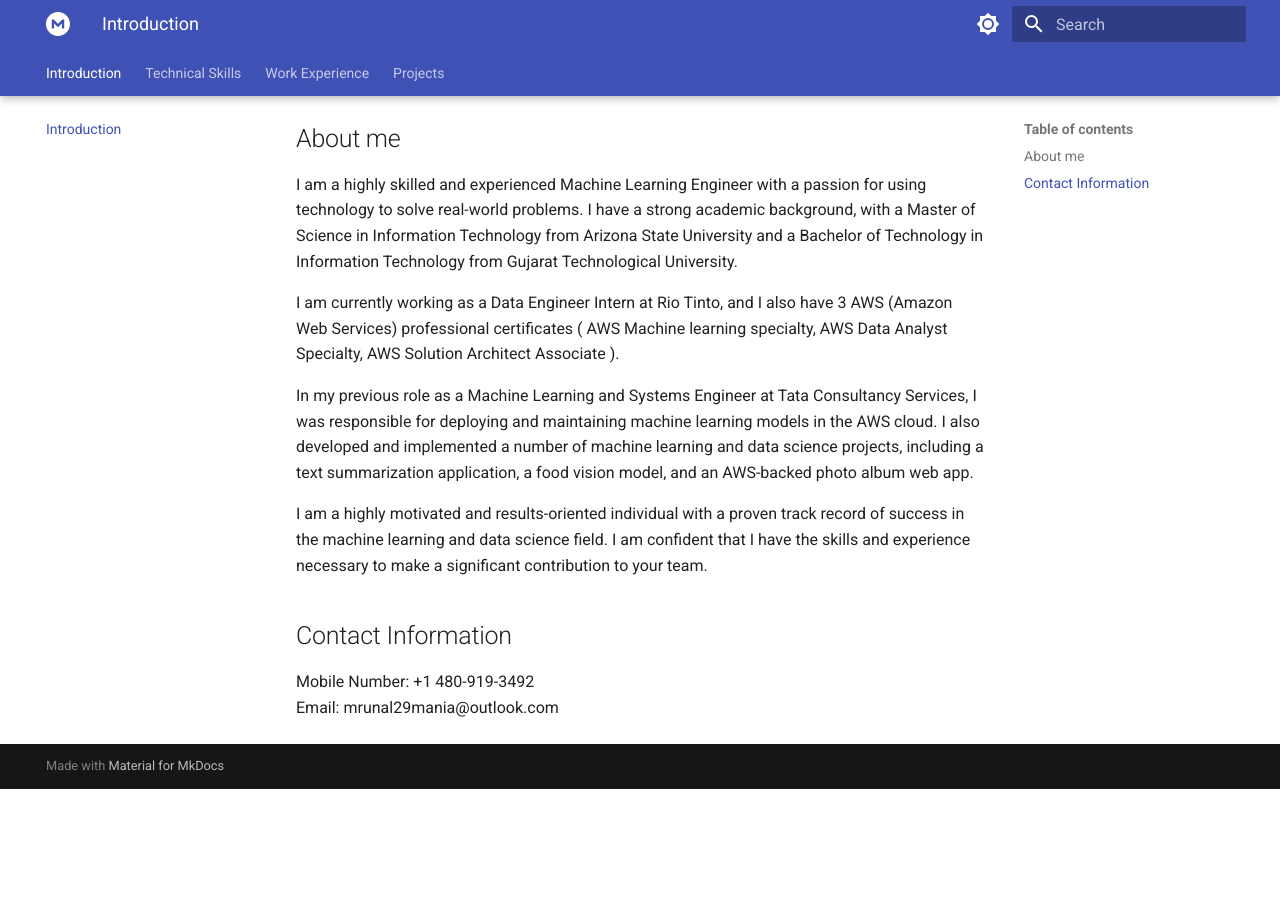
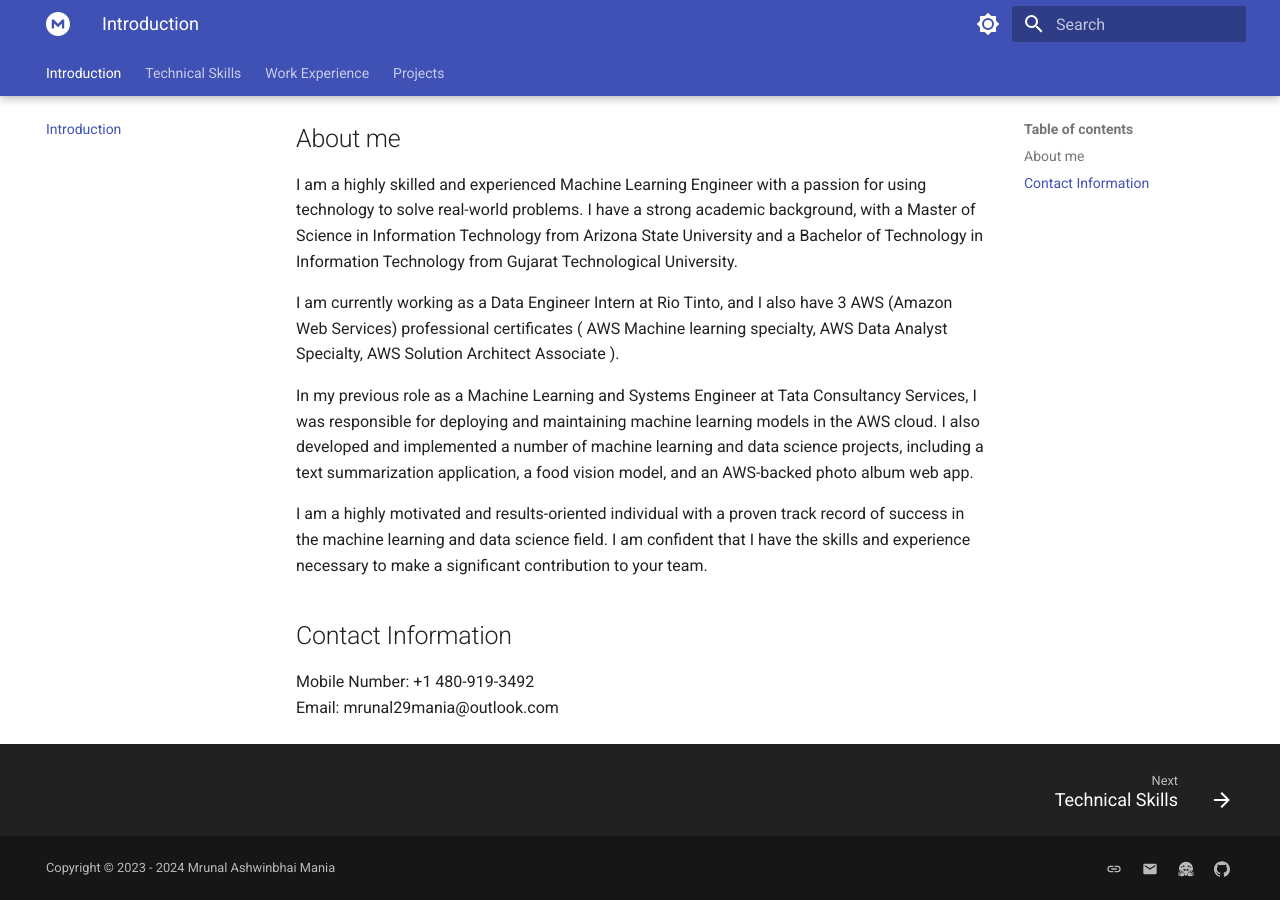
Before and after one commit to mrunalmania/portfolio, an MkDocs documentation site: the page built from docs/index.md, in a window 1280 px wide and 900 px high, scrolled down 530 px. Built offline with MkDocs 1.6.1 and Material for MkDocs 9.7.7, drawn with Linux system fonts in a browser that asks for light colours; before the commit the page ends 1319 px from its top, so only the background shows below that.

Commit message:
Added Header, Footer, and Social Links

```diff
--- a/mkdocs.yml
+++ b/mkdocs.yml
@@ -31,6 +31,9 @@ theme:
     - search.suggest
     - search.highlight
     - search.share
+    - header.autohide
+    - navigation.footer
+
   icon:
     logo: simple/mega
   favicon: images/Favicon-1.png
@@ -42,3 +45,18 @@ plugins:
 markdown_extensions:
   - attr_list
   - md_in_html
+
+
+extra:
+  social:
+    - icon: simple/linkedin
+      link: https://www.linkedin.com/in/mrunalmania/
+    - icon: material/email
+      link: mailto:mrunal29mania@outlook.com
+    - icon: simple/huggingface
+      link: https://huggingface.co/mrunalmania
+    - icon: simple/github
+      link: https://github.com/mrunalmania
+  generator: false
+
+copyright: Copyright &copy; 2023 - 2024 Mrunal Ashwinbhai Mania
```
